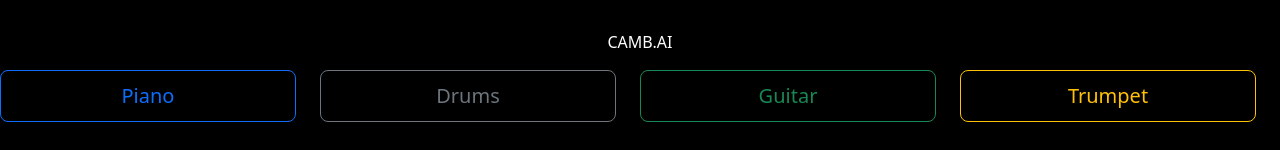
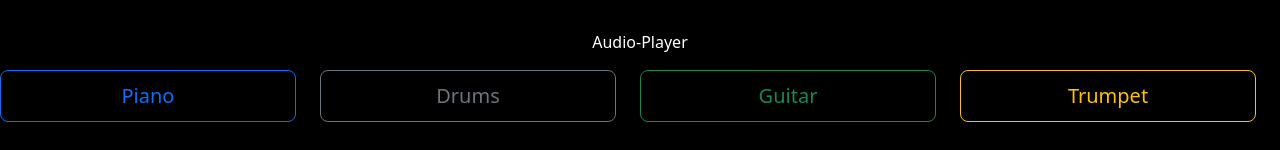
Before and after one commit to sairamyalinga/audio-player, a React (Vite) app: page / in a window 1280 px wide. Shown: the top 150 px of the page. Built offline with nearby package versions, Linux system fonts and the light colour scheme; no server answers.

Commit message:
Update App.jsx

```diff
--- a/src/App.jsx
+++ b/src/App.jsx
@@ -1,7 +1,7 @@
 import React, { useState } from 'react';
 import "./App.css";
 import Navbar from "./components/Navbar";
-import PlayerControls from "./components/PlayerControls"; // Import PlayerControls component
+import PlayerControls from "./components/PlayerControls";
 
 function App() {
   const [currentTime, setCurrentTime] = useState('00:00');
@@ -19,14 +19,14 @@ function App() {
     <div className="main-body">
       <div className="row">
         <div className="d-flex justify-content-center align-items-start">
-          <p className="text-center main-text">CAMB.AI</p>
+          <p className="text-center main-text">Audio-Player</p>
         </div>
       </div>
       <div className="row">
         <Navbar />
       </div>
       <div className="row">
-        {/* Render the PlayerControls component */}
+
         <PlayerControls
           currentTime={currentTime}
           isPlaying={isPlaying}
```
